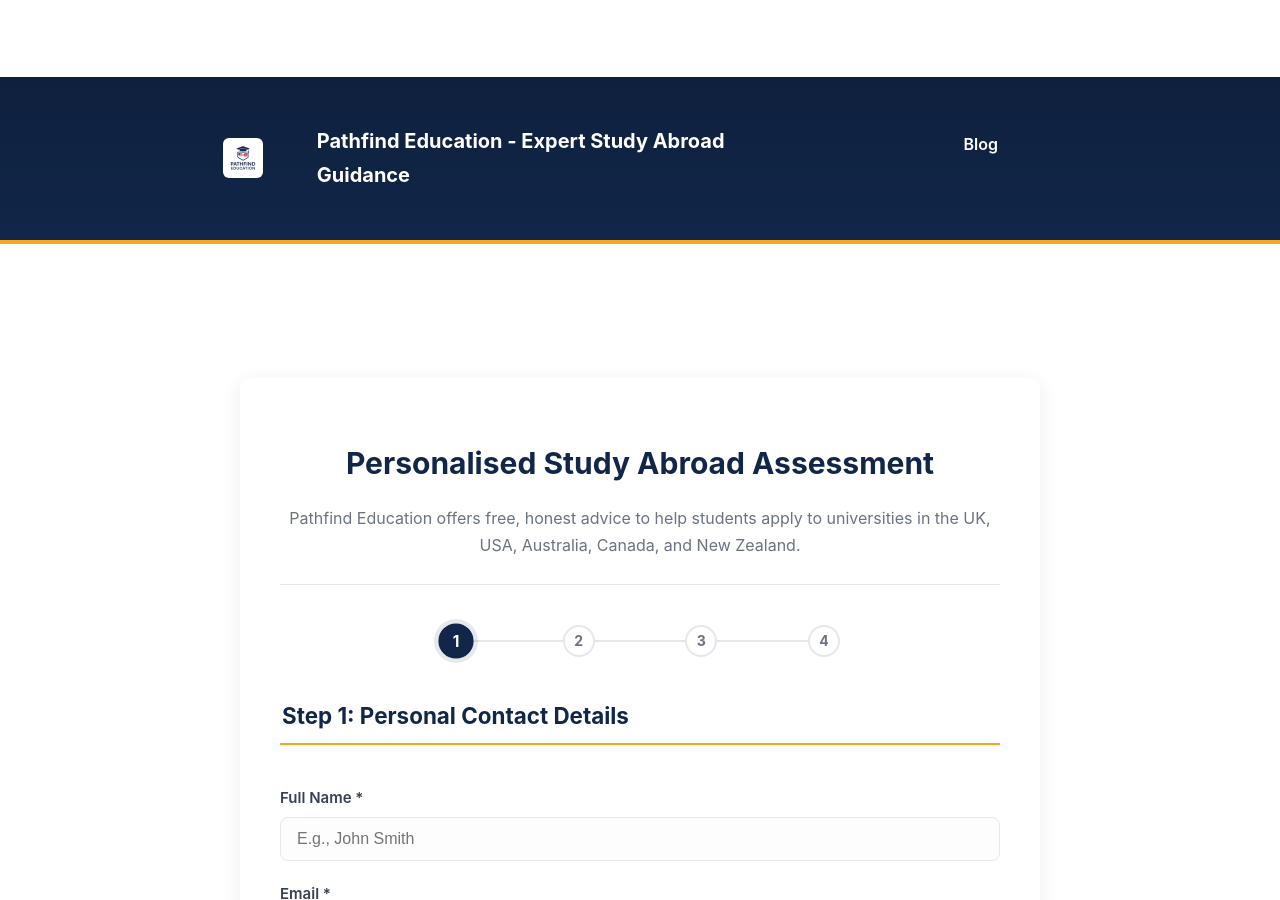
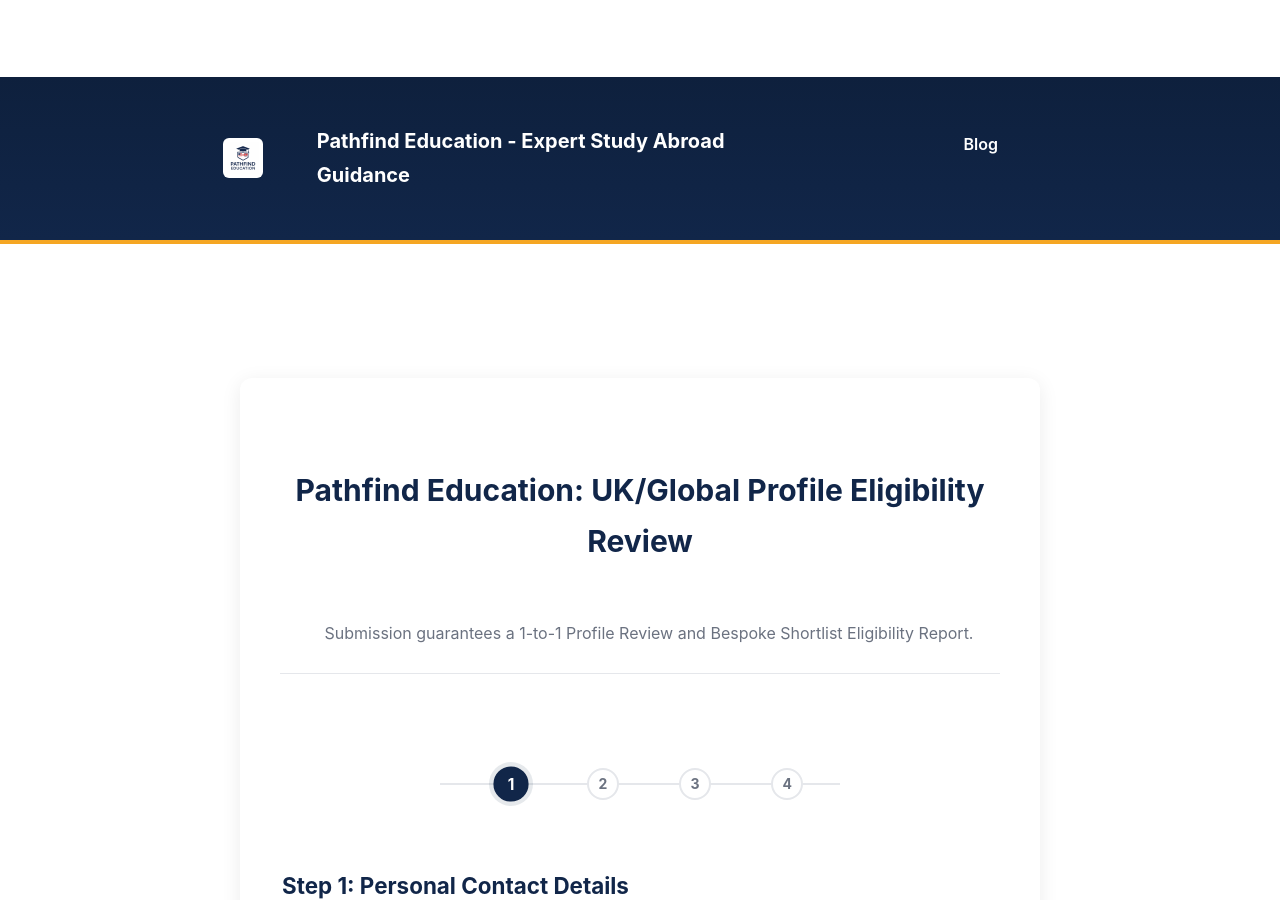
Before and after one commit to PathfindEd/pathfind-landing, a Jekyll site: the page built from consultation/index.html, in a window 1280 px wide and 900 px high. Built offline with Jekyll 4.4.1, drawn with Linux system fonts in a browser that asks for light colours.

Commit message:
consultation wording

```diff
--- a/consultation/index.html
+++ b/consultation/index.html
@@ -1,13 +1,13 @@
 ---
 layout: default
-title: Personalised Study Abroad Assessment
+title: Pathfind Education: UK/Global Profile Eligibility Review
 permalink: /consultation/
 ---
 
 <div class="form-container">
-    <h1 class="form-header-title">Personalised Study Abroad Assessment</h1>
+    <h1 class="form-header-title">Pathfind Education: UK/Global Profile Eligibility Review</h1>
     <p class="form-header-tagline">
-        Pathfind Education offers free, honest advice to help students apply to universities in the UK, USA, Australia, Canada, and New Zealand.
+        Submission guarantees a 1-to-1 Profile Review and Bespoke Shortlist Eligibility Report.
     </p>
 
     <form name="consultation" method="POST" action="https://consultation-handler.wild-morning-134b.workers.dev/" enctype="multipart/form-data">
@@ -128,6 +128,9 @@
 
         <fieldset class="form-page hidden" id="page-4">
             <legend>Step 4: Required Confidential Documents & Consent</legend>
+            <p class="justification-note" style="background-color: #fff3cd; border-left: 5px solid #ffc107; padding: 10px; margin-bottom: 20px; font-weight: 500;">
+                **NOTE: We require transcripts and passport ID to generate your definitive UK Grade Conversion Report and verify compliance. This step is mandatory to receive your bespoke shortlist.**
+            </p>
             <p class="upload-note" style="color: var(--muted); font-size: 14px;">
                 All files are stored securely and GDPR-compliant. Please upload **PDF or high-quality JPG/PNG** files only.
             </p>
```
Lines whose indentation alone changed are shown as unchanged.
